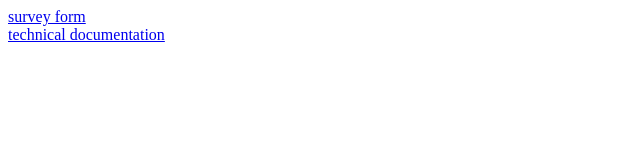
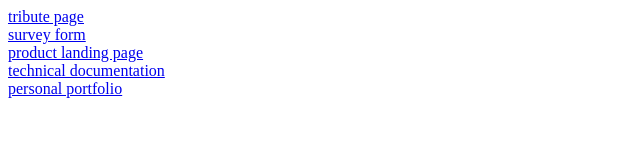
Before and after one commit to colevandersWands/fcc-html-projects, a plain HTML site: page index.html in a window 1280 px wide. Shown: the whole page, without its empty margins (0-640 px from the left). Drawn offline with Linux system fonts and the light colour scheme.

Commit message:
Update index.html

```diff
--- a/index.html
+++ b/index.html
@@ -1,5 +1,5 @@
-<a href='./tribute-page.html>tribute page</a> <br>
-<a href='./survey-form.html>survey form</a> <br>
-<a href='./product-landing-page.html>product landing page</a> <br>
-<a href='./technical-documentation.html>technical documentation</a> <br>
-<a href='./personal-portfolio.html>personal portfolio</a> <br>
+<a href='./tribute-page.html'>tribute page</a> <br>
+<a href='./survey-form.html'>survey form</a> <br>
+<a href='./product-landing-page.html'>product landing page</a> <br>
+<a href='./technical-documentation.html'>technical documentation</a> <br>
+<a href='./personal-portfolio.html'>personal portfolio</a> <br>
```
